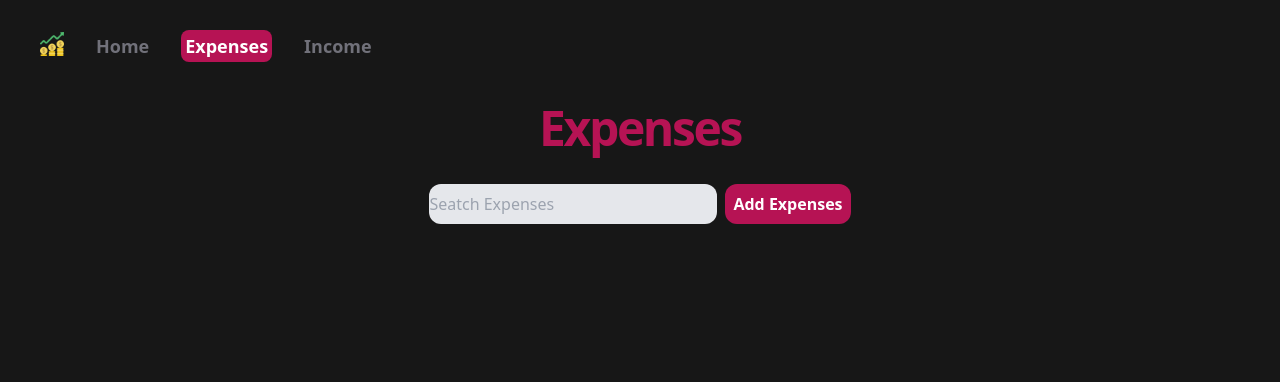
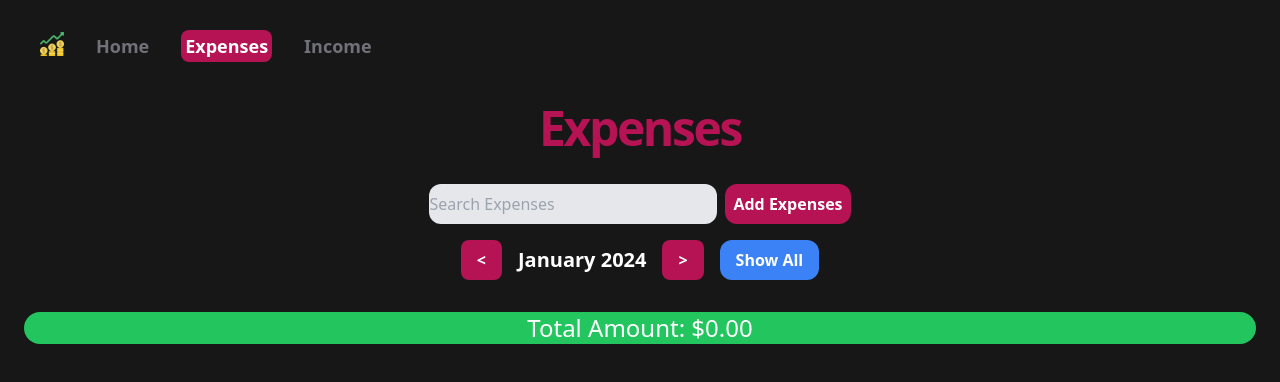
Before and after one commit to MrNadav/BuyOrDIe, a React (Vite) app: page /expenses in a window 1280 px wide. Shown: the top 382 px of the page. Built offline with nearby package versions, Linux system fonts and the light colour scheme.

Commit message:
filter and amount

```diff
--- a/src/components/Expenses.jsx
+++ b/src/components/Expenses.jsx
@@ -16,6 +16,36 @@ export const Expenses = () => {
   const [selectedExpense, setSelectedExpense] = useState(null);
   const [isConfirmationModalOpen, setIsConfirmationModalOpen] = useState(false);
   const [isEditModalOpen, setIsEditModalOpen] = useState(false);
+  const [searchQuery, setSearchQuery] = useState("");
+  const [currentMonth, setCurrentMonth] = useState(new Date().getMonth());
+  const [currentYear, setCurrentYear] = useState(new Date().getFullYear());
+  const [showAll, setShowAll] = useState(false);
+
+
+  const goToPreviousMonth = () => {
+    setCurrentMonth(prevMonth => (prevMonth === 0 ? 11 : prevMonth - 1));
+    setCurrentYear(prevYear => (currentMonth === 0 ? prevYear - 1 : prevYear));
+  };
+
+  // Function to move to the next month
+  const goToNextMonth = () => {
+    setCurrentMonth(prevMonth => (prevMonth === 11 ? 0 : prevMonth + 1));
+    setCurrentYear(prevYear => (currentMonth === 11 ? prevYear + 1 : prevYear));
+  };
+
+  const handleSearchChange = (e) => {
+    setSearchQuery(e.target.value.toLowerCase());
+  };
+
+  const filteredExpenses = expenses.filter(expense => {
+    const expenseDate = new Date(expense.date);
+    return (
+      (expense.title.toLowerCase().includes(searchQuery) || expense.amount.toString().includes(searchQuery)) &&
+      (showAll || expenseDate.getMonth() === currentMonth && expenseDate.getFullYear() === currentYear)
+    );
+  });
+
+  const totalAmount = filteredExpenses.reduce((acc, expense) => acc + parseFloat(expense.amount), 0);
 
   const onSubmit = (data) => {
     const newExpense = { ...data, rating, id: uuidv4() };
@@ -68,19 +98,36 @@ useEffect(() => {
 }, [isModalOpen]);
 
 
+
   return (
 
     <main className=''>
       <div className='flex flex-col text-center justify-center p-6'>
         <H1>Expenses</H1>
         <div className='flex flex-row gap-2 justify-center mt-8'>
-          <input type='text' placeholder='Seatch Expenses' className='w-10/12 sm:w-72 p-2text-gray-700 bg-gray-200 rounded-xl'/>
+          <input type='text' placeholder='Search Expenses' onChange={handleSearchChange} className='w-10/12 sm:w-72 p-2text-gray-700 bg-gray-200 rounded-xl'/>
           <button onClick={() => setIsModalOpen({...isModalOpen, add:true})}  className="bg-red-lite hover:bg-red-lite-hover text-white font-bold p-2 rounded-xl">Add Expenses</button>
         </div>
+      <div className="flex justify-center items-center rounded-lg pt-4">
+        <button className="bg-red-lite hover:bg-red-lite-hover text-white font-bold py-2 px-4 rounded-lg" onClick={goToPreviousMonth}>{'<'}</button>
+        <span className="text-xl font-bold mx-4 text-white">
+        {new Date(currentYear, currentMonth).toLocaleDateString('default', { month: 'long', year: 'numeric' })}
+        </span>
+        <button className="bg-red-lite hover:bg-red-lite-hover text-white font-bold py-2 px-4 rounded-lg" onClick={goToNextMonth}>{'>'}</button>
+        <button
+            onClick={() => setShowAll(!showAll)}
+            className={`bg-blue-500 hover:bg-blue-700 text-white font-bold ml-4  py-2 px-4 rounded-xl ${showAll ? 'bg-opacity-50' : ''}`}
+          >
+            {showAll ? 'Show Filtered' : 'Show All'}
+        </button>
+      </div>
+      <div className='flex justify-center items-center  mt-8 text-2xl bg-green-500 rounded-2xl'>
+        <p className='text-white text-bold '>Total Amount: ${totalAmount.toFixed(2)}</p>
+      </div>
       </div>
 
       <div className='flex justify-center flex-wrap gap-6 m-2'>
-        {expenses?.map((expense) => (
+        {filteredExpenses?.map((expense) => (
         <div key={expense.id} className=" group w-full max-w-sm p-6 m-3 text-center text-white shadow-lg hover:-translate-y-1 hover: hover:scale-100 shadow-red-lite/50 bg-gray-500/10  rounded-2xl hover:shadow-black/40 xl:w-full lg:w-11/12  sm:m-0 sm:mb-4">
            <div className='flex justify-end gap-2'>
                 <Pencil onClick={() => editExpense(expense)}  className='cursor-pointer h-5 w-5 text-sky-400' />
@@ -127,6 +174,9 @@ useEffect(() => {
           expense={selectedExpense}
         />
       )}
+
+
+
     </main>
   )
 }
```
